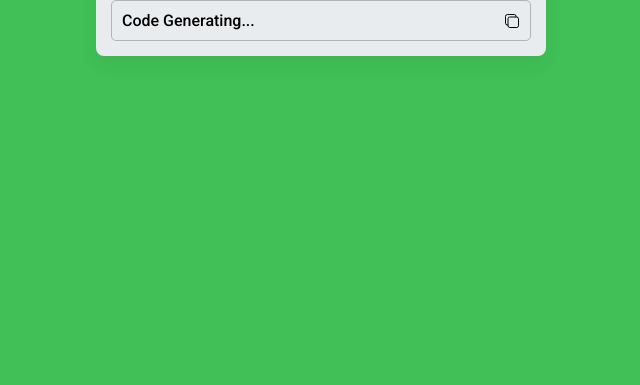
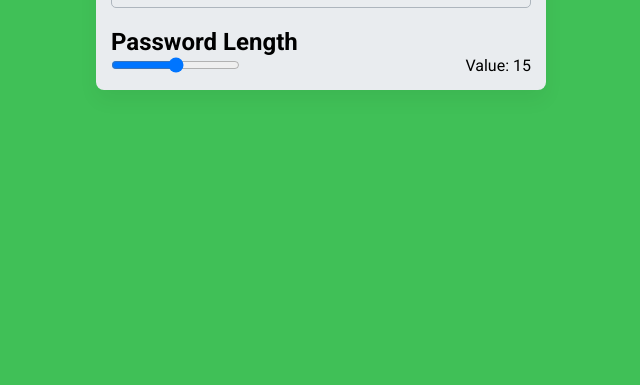
Before and after one commit to TazoTandilashvili/Password-Generator, a plain HTML site: page index.html in a window 1280 px wide. Shown: the part 415-800 px from the top of the page, without its empty margins (319-959 px from the left). Drawn offline with nearby package versions, Linux system fonts and the light colour scheme.

Commit message:
first-commit

```diff
--- a/index.html
+++ b/index.html
@@ -11,12 +11,17 @@
     <h2 class="title">Pass Generator</h2>
     <div class="line"></div>
     <div class="copy-code">
-      <div class="input-like" id="textDiv" contenteditable="true">
-        Code Generating...
-    </div>
+      <div class="input-like" id="textDiv" contenteditable="true">Code Generating...</div>
     <button class="copy-btn" onclick="copyText()">
       <ion-icon name="copy-outline"></ion-icon>
     </button>
+    </div>
+    <div class="password-lengt-container">
+      <h2 class="pass-title">Password Length</h2>
+      <div class="password-length">
+        <input type="range" min="0" max="30" value="15" class="slider" id="myRange">
+        <div class="value-display" id="valueDisplay">Value: 15</div>
+      </div>
     </div>
   </section>
   <script src="./script.js"></script>
--- a/style.css
+++ b/style.css
@@ -51,3 +51,11 @@ body{
   display: flex;
   align-items: center;
 }
+.password-lengt-container{
+  margin-top: 20px;
+}
+.password-length{
+  display: flex;
+  justify-content: space-between;
+  align-items: center;
+}
```
